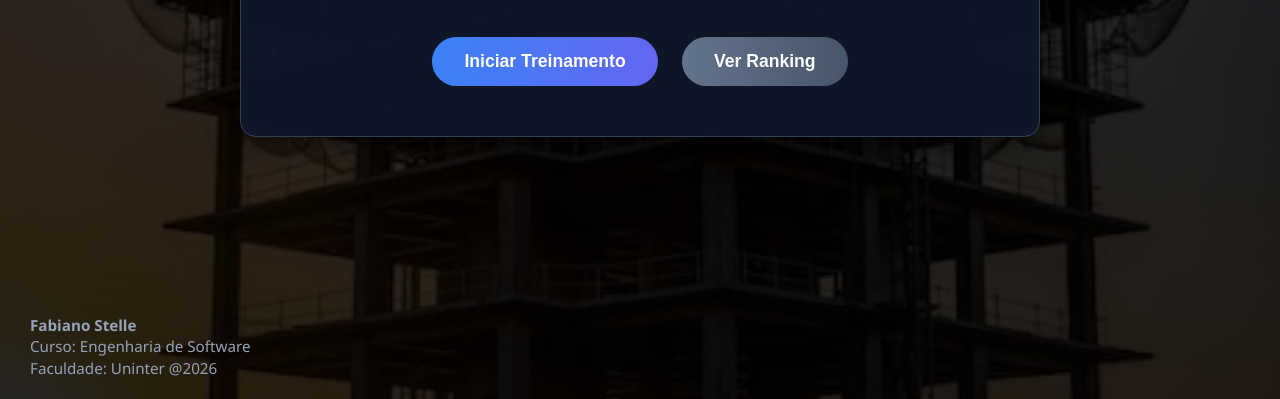
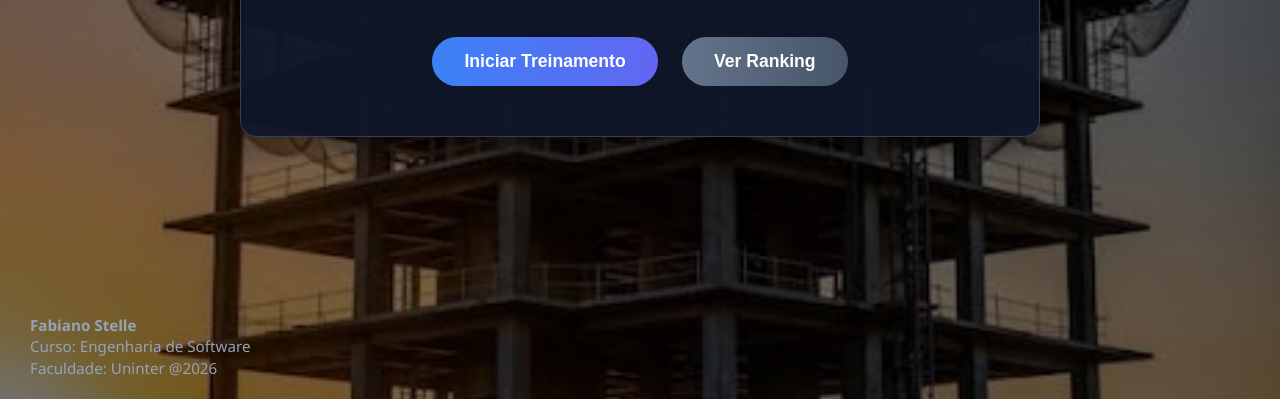
Before and after one commit to fabianostelle/treinamento-gamificado, a plain HTML site: page index.html in a window 1280 px wide. Shown: the part 401-800 px from the top of the page. Drawn offline with Linux system fonts and the light colour scheme.

Commit message:
Add files via upload
Atualização tela de fundo, clareamento

```diff
--- a/style.css
+++ b/style.css
@@ -6,7 +6,7 @@
 
 body {
     font-family: 'Segoe UI', Tahoma, Geneva, Verdana, sans-serif;
-    background: linear-gradient(rgba(0, 0, 0, 0.75), rgba(0, 0, 0, 0.85)),
+    background: linear-gradient(rgba(0, 0, 0, 0.45), rgba(0, 0, 0, 0.55)),
                 url('fundo.jpg') center/cover no-repeat fixed;
     color: #e2e8f0;
     min-height: 100vh;
```
